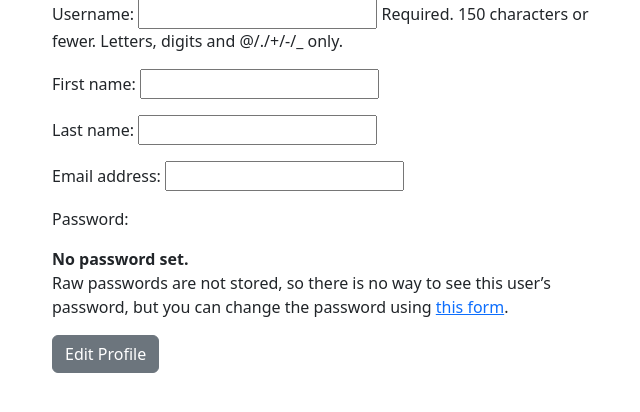
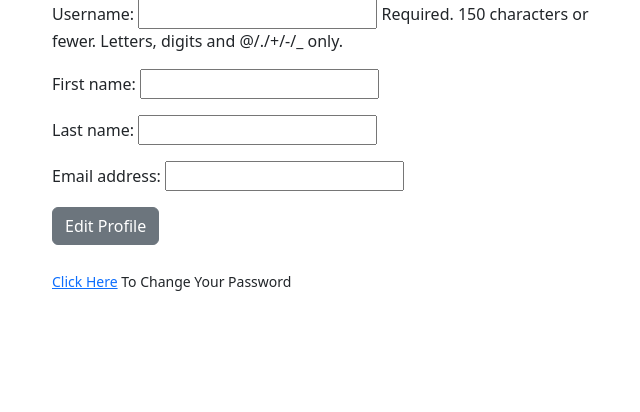
Before and after one commit to gozygreg/DjangoAutheticate, a Django app: template authenticate/templates/authenticate/edit_profile.html in a window 1280 px wide. Shown: the part 137-549 px from the top of the page, without its empty margins (309-949 px from the left). Run offline with Django 3.2, Linux system fonts and the light colour scheme; the template is opened without the code that fills it: values that come from a table or form of the project are taken from there, others are empty.

Commit message:
Final commit

```diff
--- a/authenticate/forms.py
+++ b/authenticate/forms.py
@@ -4,7 +4,7 @@ from django import forms
 
 
 class EditProfileForm(UserChangeForm):
-
+    password = forms.CharField(label="", widget=forms.TextInput(attrs={'type':'hidden'}))
     class Meta:
         model = User
         fields = ('username', 'first_name', 'last_name', 'email', 'password')
--- a/authenticate/templates/authenticate/edit_profile.html
+++ b/authenticate/templates/authenticate/edit_profile.html
@@ -23,5 +23,9 @@
         {{ form.as_p }}
         <input type="submit" value="Edit Profile" class="btn btn-secondary">
     </form>
+    <br>
+    <p><small><a href="{% url 'change_password' %}">Click Here</a> To Change Your Password</small></p>
+
+
 </div>
 {% endblock %}
--- a/authenticate/views.py
+++ b/authenticate/views.py
@@ -1,5 +1,5 @@
 from django.shortcuts import render, redirect
-from django.contrib.auth import authenticate, login, logout
+from django.contrib.auth import authenticate, login, logout, update_session_auth_hash
 from django.contrib.auth.forms import UserCreationForm, UserChangeForm, PasswordChangeForm
 from django.contrib import messages
 from .forms import SignUpForm, EditProfileForm
@@ -66,6 +66,7 @@ def change_password(request):
         form = PasswordChangeForm(data=request.POST, user=request.user)
         if form.is_valid():
             form.save()
+            update_session_auth_hash(request, form.user)
             messages.success(request, ('You Have Edited Your Password...'))
             return redirect('home')
     else:
```
Also changed, not shown: db.sqlite3.
